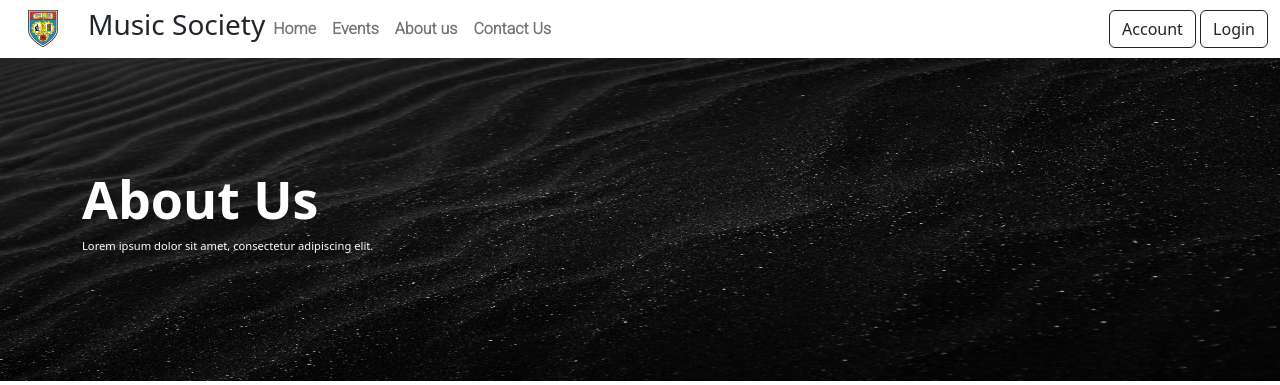
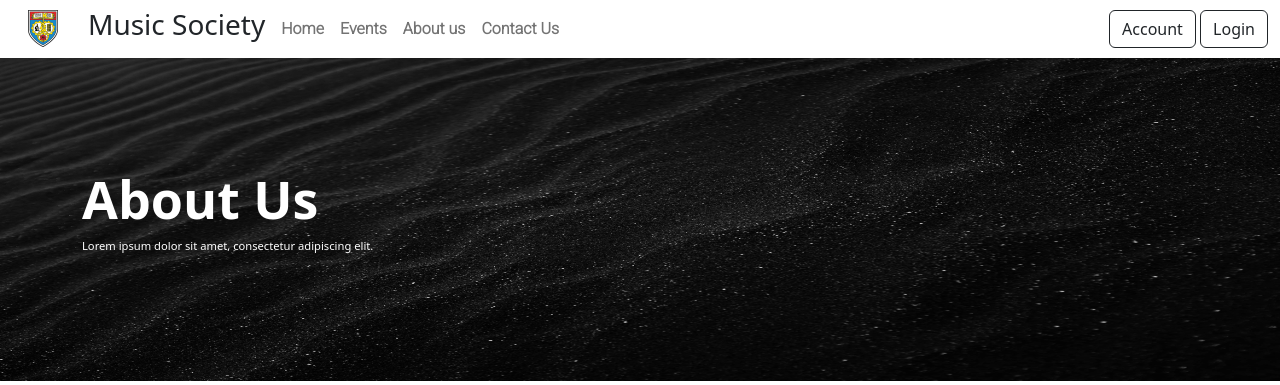
Before and after one commit to Jack0Bong/AMIT2043_assignment, a PHP site: page /about_us.php in a window 1280 px wide. Shown: the top 385 px of the page. Run offline with PHP 8.4, Linux system fonts and the light colour scheme; some libraries are stand-ins or nearby versions.

Commit message:
pad pad navigation

```diff
--- a/PHP_modules/Navigation.php
+++ b/PHP_modules/Navigation.php
@@ -2,7 +2,7 @@
     <div class="container-fluid">
         <a class="navbar-brand" href="#" class="w-100 h-100">
         <a href="index.php"> <img src="assets/tarc_logo.png" alt="" class="img-fluid" style="object-fit:cover; margin-right:30px;" width="30" height="30"></a>
-        <h3>Music Society</h1>
+        <h3 class="pe-2">Music Society</h1>
         </a>
         <button class="navbar-toggler" type="button" data-bs-toggle="collapse" data-bs-target="#navbarSupportedContent" aria-controls="navbarSupportedContent" aria-expanded="false" aria-label="Toggle navigation">
             <span class="navbar-toggler-icon"></span>
```
